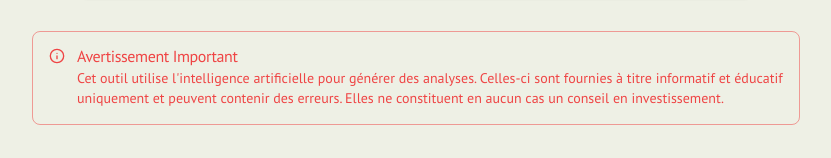
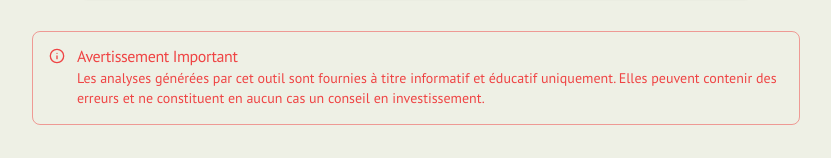
Before and after one commit to smixjp2/moroccancommunity, a Next.js app: page /dashboard/stock-analyzer in a window 1280 px wide. Shown: the part 317-475 px from the top of the page, without its empty margins (224-1055 px from the left). Built offline with nearby package versions, Linux system fonts and the light colour scheme; no server answers; what @genkit-ai/google-genai, genkit would draw is missing.

Commit message:
je veux pas que dans l'avertissement dis au utulisateur que ceci est gén

```diff
--- a/src/app/(auth)/dashboard/stock-analyzer/page.tsx
+++ b/src/app/(auth)/dashboard/stock-analyzer/page.tsx
@@ -168,7 +168,7 @@ export default function StockAnalyzerPage() {
         <Info className="h-4 w-4" />
         <AlertTitle>Avertissement Important</AlertTitle>
         <AlertDescription>
-          Cet outil utilise l'intelligence artificielle pour générer des analyses. Celles-ci sont fournies à titre informatif et éducatif uniquement et peuvent contenir des erreurs. Elles ne constituent en aucun cas un conseil en investissement.
+          Les analyses générées par cet outil sont fournies à titre informatif et éducatif uniquement. Elles peuvent contenir des erreurs et ne constituent en aucun cas un conseil en investissement.
         </AlertDescription>
       </Alert>
 
```
